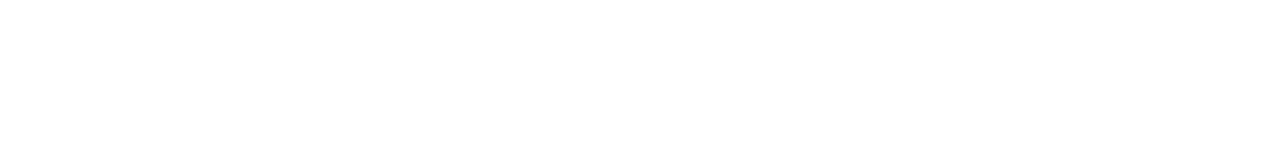
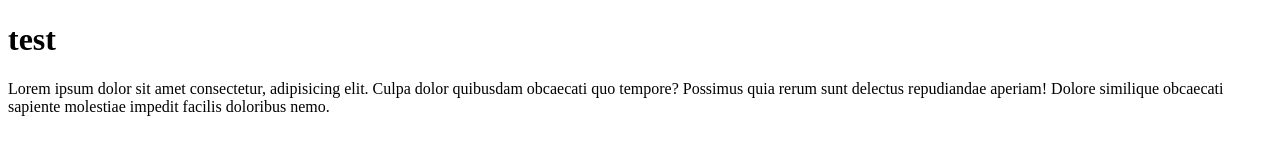
Before and after one commit to raphael-morales/sharezza-oops, a plain HTML site: page index.html in a window 1280 px wide. Drawn offline with Linux system fonts and the light colour scheme.

Commit message:
add h1 and add paragraph

```diff
--- a/index.html
+++ b/index.html
@@ -5,6 +5,7 @@
     <title>sharezza-oops</title>
   </head>
   <body>
-
+    <h1>test</h1>
+    <p>Lorem ipsum dolor sit amet consectetur, adipisicing elit. Culpa dolor quibusdam obcaecati quo tempore? Possimus quia rerum sunt delectus repudiandae aperiam! Dolore similique obcaecati sapiente molestiae impedit facilis doloribus nemo.</p>
   </body>
 </html>
```
